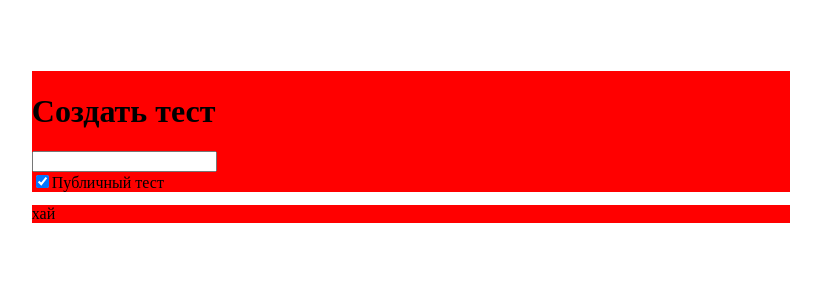
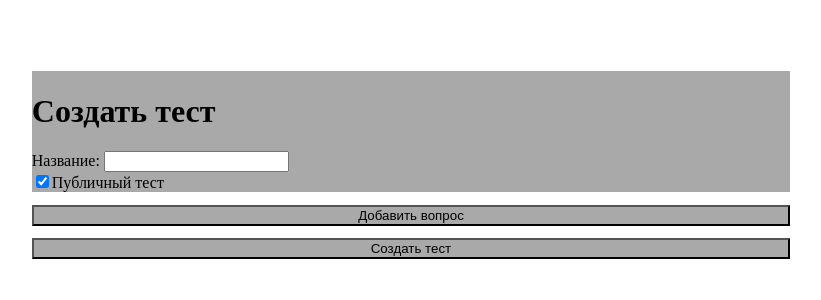
Before and after one commit to grifondopala/oprosnik, a Django app: template TestSite/tests/templates/tests/creation.html in a window 1280 px wide. Shown: the top 300 px of the page, without its empty margins (229-1050 px from the left). Run offline with Django 3.2, Linux system fonts and the light colour scheme; the template is opened without the code that fills it, so the values that code supplies are empty.

Commit message:
начало разработки пиздатой страницы для создания тестов

```diff
--- a/TestSite/TestSite/static/css/creation.css
+++ b/TestSite/TestSite/static/css/creation.css
@@ -4,7 +4,7 @@
     position:relative;
 }
 .settings {
-    background-color: red;
+    background-color: darkgray;
     float: left;
     width: 60%;
     margin-left:20%;
@@ -12,10 +12,31 @@
     position: relative;
 }
 .question{
-    background-color: red;
+    background-color: darkgray;
     float: left;
     width: 60%;
     margin-left:20%;
     margin-top: 1%;
     position: relative;
 }
+.add_question{
+    background-color: darkgray;
+    float: left;
+    width: 60%;
+    margin-left:20%;
+    margin-top: 1%;
+    position: relative;
+}
+.questions {
+    clear: both;
+    width: 100%;
+    position:relative;
+}
+.new_field{
+    background-color: darkgray;
+    float: left;
+    width: 60%;
+    margin-left:20%;
+    margin-top: 1%;
+    position: relative;
+}
--- /dev/null
+++ b/TestSite/TestSite/static/js/creation.js
@@ -0,0 +1,45 @@
+const questions = document.querySelector('.questions');
+const add_question = document.querySelector('.add_question');
+var i = 1;
+
+function AddQuestion(){
+    let new_question = document.createElement('div');
+    new_question.classList.add('question');
+    new_question.id = 'question'+ i ;
+    var type_question = 'type_question'+i;
+    new_question.innerHTML = ' <label> Тип вопроса: </label>\n' +
+        '                <p><input type="radio" name='+type_question+' value="Выбор"> Вопрос с вариантами выбора\n' +
+        '                <input type="radio" name='+type_question+' value="Ввод"> Вопрос с вводом ответа </p>';
+
+    const radioButtons = new_question.querySelectorAll('input[name='+type_question+']');
+
+    for(const radioButton of radioButtons){
+        radioButton.addEventListener('change', function (){
+            new_question_container(new_question.id, radioButton.getAttribute('value'))
+        });
+
+    }
+
+    function new_question_container(id, value) {
+        console.log(id);
+        console.log(value);
+        let question_container = document.querySelector('#'+id);
+        let new_question_container = document.createElement('div');
+        if (value == 'Выбор'){
+            new_question_container.innerHTML = ' <label> Введите вопрос:</label>\n' +
+                '  <p> <input> </p> ' +
+                '<label>Варианты ответа</label>' +
+                '<p> <input> <input type="checkbox"> </p>' +    //надо прописать поля name для чекбоксов
+                '<p> <input>  <input type="checkbox"> </p>' +
+                '<button class = \'new_field\'>Добавить поле ввода</button>';
+
+
+            question_container.appendChild(new_question_container);
+        }
+    }
+
+    i = i+1;
+    questions.appendChild(new_question)
+}
+
+add_question.addEventListener('click', AddQuestion);
--- a/TestSite/tests/templates/tests/creation.html
+++ b/TestSite/tests/templates/tests/creation.html
@@ -10,13 +10,16 @@
     <div class="test_div">
         <div class="settings">
             <h1>Создать тест</h1>
-            <input>
+             <label>Название: </label><input>
+
             <br>
             <input type="checkbox" checked ><label>Публичный тест</label>
         </div>
-        <div class="question">
-            хай
-        </div>
+        <div class="questions"></div> <!--контейнер с вопросами-->
+        <button class = 'add_question'>Добавить вопрос</button>
+        <br>
+        <button class = 'add_question'>Создать тест</button>
     </div>
+    <script src=" {% static 'js/creation.js' %} "></script>
 </body>
 </html>
```
